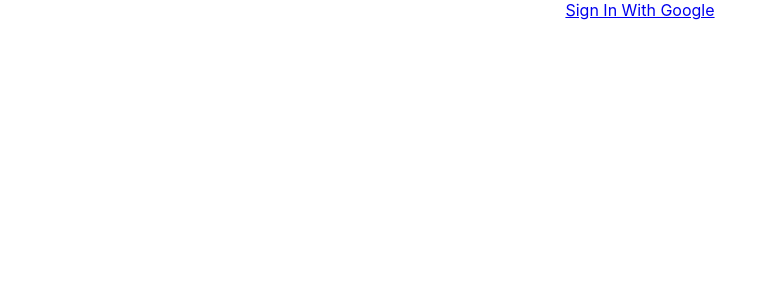
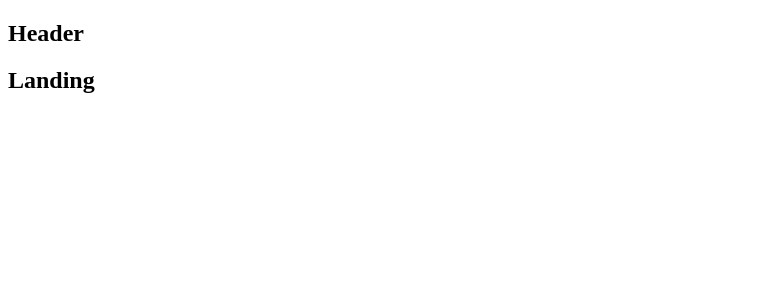
Before and after one commit to PeterJSims/feedbackify, a React (Create React App) app in the folder client/: page / in a window 1280 px wide. Shown: the top 300 px of the page, without its empty margins (0-769 px from the left). Built offline with nearby package versions, Linux system fonts and the light colour scheme.

Commit message:
reducers and routes

```diff
--- a/client/package.json
+++ b/client/package.json
@@ -6,7 +6,10 @@
     "http-proxy-middleware": "^0.19.1",
     "react": "^16.9.0",
     "react-dom": "^16.9.0",
-    "react-scripts": "3.1.1"
+    "react-redux": "^7.1.1",
+    "react-router-dom": "^5.0.1",
+    "react-scripts": "3.1.1",
+    "redux": "^4.0.4"
   },
   "scripts": {
     "start": "react-scripts start",
--- a/client/src/App.css
+++ /dev/null
@@ -1,33 +0,0 @@
-.App {
-  text-align: center;
-}
-
-.App-logo {
-  animation: App-logo-spin infinite 20s linear;
-  height: 40vmin;
-  pointer-events: none;
-}
-
-.App-header {
-  background-color: #282c34;
-  min-height: 100vh;
-  display: flex;
-  flex-direction: column;
-  align-items: center;
-  justify-content: center;
-  font-size: calc(10px + 2vmin);
-  color: white;
-}
-
-.App-link {
-  color: #61dafb;
-}
-
-@keyframes App-logo-spin {
-  from {
-    transform: rotate(0deg);
-  }
-  to {
-    transform: rotate(360deg);
-  }
-}
--- a/client/src/App.js
+++ /dev/null
@@ -1,12 +0,0 @@
-import React from 'react';
-import './App.css';
-
-function App() {
-	return (
-		<div className="App">
-			<a href="/auth/google">Sign In With Google</a>
-		</div>
-	);
-}
-
-export default App;
--- /dev/null
+++ b/client/src/components/App.js
@@ -0,0 +1,24 @@
+import React from 'react';
+import { BrowserRouter, Route } from 'react-router-dom';
+
+const Header = () => <h2>Header</h2>;
+const Dashboard = () => <h2>Dashboard</h2>;
+const SurveyNew = () => <h2>SurveyNew</h2>;
+const Landing = () => <h2>Landing</h2>;
+
+const App = () => {
+	return (
+		<div>
+			<BrowserRouter>
+				<div>
+					<Header />
+					<Route exact path="/" component={Landing} />
+					<Route exact path="/surveys" component={Dashboard} />
+					<Route path="/surveys/new" component={SurveyNew} />
+				</div>
+			</BrowserRouter>
+		</div>
+	);
+};
+
+export default App;
--- a/client/src/index.css
+++ /dev/null
@@ -1,13 +0,0 @@
-body {
-  margin: 0;
-  font-family: -apple-system, BlinkMacSystemFont, "Segoe UI", "Roboto", "Oxygen",
-    "Ubuntu", "Cantarell", "Fira Sans", "Droid Sans", "Helvetica Neue",
-    sans-serif;
-  -webkit-font-smoothing: antialiased;
-  -moz-osx-font-smoothing: grayscale;
-}
-
-code {
-  font-family: source-code-pro, Menlo, Monaco, Consolas, "Courier New",
-    monospace;
-}
--- a/client/src/index.js
+++ b/client/src/index.js
@@ -1,12 +1,15 @@
 import React from 'react';
 import ReactDOM from 'react-dom';
-import './index.css';
-import App from './App';
-import * as serviceWorker from './serviceWorker';
+import { Provider } from 'react-redux';
+import { createStore, applyMiddleware } from 'redux';
+import App from './components/App';
+import reducers from './reducers';
 
-ReactDOM.render(<App />, document.getElementById('root'));
+const store = createStore(reducers, {}, applyMiddleware());
 
-// If you want your app to work offline and load faster, you can change
-// unregister() to register() below. Note this comes with some pitfalls.
-// Learn more about service workers: https://bit.ly/CRA-PWA
-serviceWorker.unregister();
+ReactDOM.render(
+	<Provider store={store}>
+		<App />
+	</Provider>,
+	document.querySelector('#root')
+);
--- /dev/null
+++ b/client/src/reducers/authReducer.js
@@ -0,0 +1,8 @@
+const authReducer = (state = {}, action) => {
+	switch (action.type) {
+		default:
+			return state;
+	}
+};
+
+export default authReducer;
--- /dev/null
+++ b/client/src/reducers/index.js
@@ -0,0 +1,6 @@
+import { combineReducers } from 'redux';
+import authReducer from './authReducer';
+
+export default combineReducers({
+	auth: authReducer
+});
```
Also changed, not shown: 2 other files (tests, documents, lock files or other folders).
